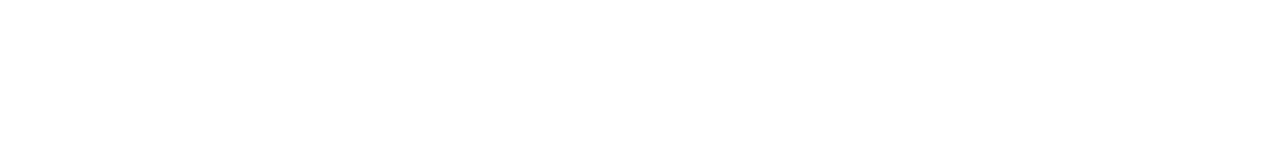
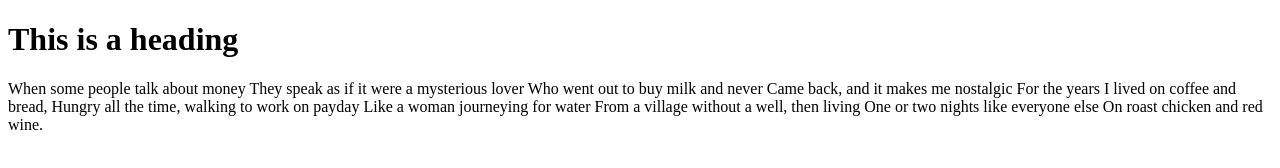
Before and after one commit to Warjumper/cpnt-201-Ach-Rnd-1-Git, a plain HTML site: page index.html in a window 1280 px wide. Drawn offline with Linux system fonts and the light colour scheme.

Commit message:
added poem in p

```diff
--- a/index.html
+++ b/index.html
@@ -7,6 +7,16 @@
   <title>Document</title>
 </head>
 <body>
-
+  <h1>This is a heading</h1>
+  <p>When some people talk about money
+    They speak as if it were a mysterious lover
+    Who went out to buy milk and never
+    Came back, and it makes me nostalgic
+    For the years I lived on coffee and bread,
+    Hungry all the time, walking to work on payday
+    Like a woman journeying for water
+    From a village without a well, then living
+    One or two nights like everyone else
+    On roast chicken and red wine.</p>
 </body>
 </html>
```
